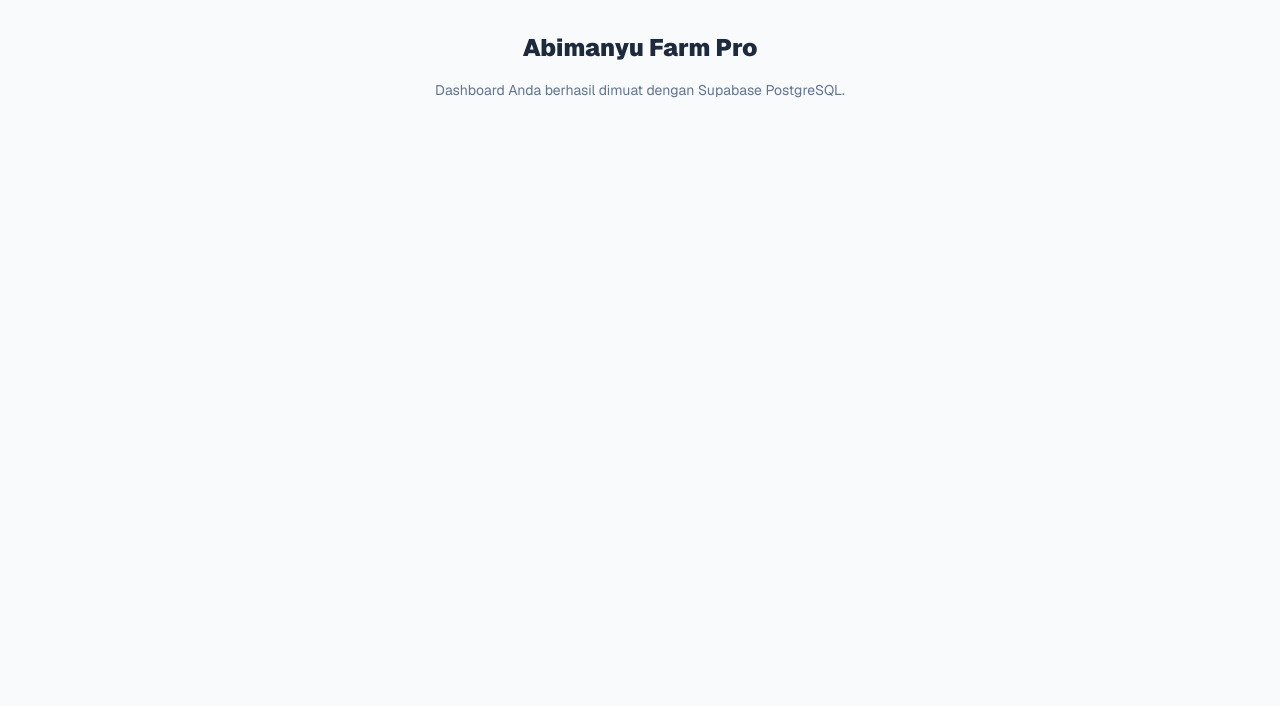
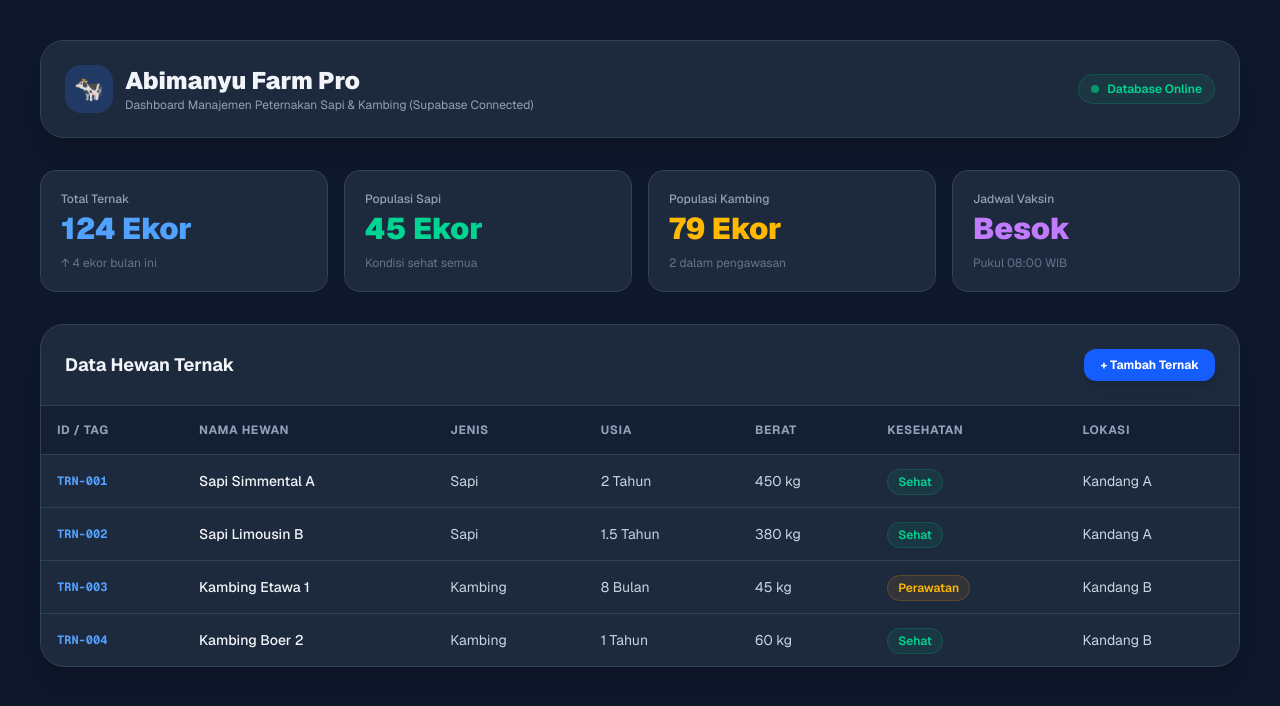
Before and after one commit to reaww30-droid/abimanyu-farm, a Next.js app: page / in a window 1280 px wide. Shown: the top 706 px of the page. Built offline with nearby package versions, Linux system fonts and the light colour scheme.

Commit message:
Add full dashboard UI with animal table

```diff
--- a/app/page.tsx
+++ b/app/page.tsx
@@ -1,11 +1,113 @@
 'use client';
 
+import React, { useState } from 'react';
+
+// Contoh data dummy untuk tabel hewan ternak
+const initialAnimals = [
+  { id: 'TRN-001', name: 'Sapi Simmental A', type: 'Sapi', age: '2 Tahun', weight: '450 kg', health: 'Sehat', status: 'Kandang A' },
+  { id: 'TRN-002', name: 'Sapi Limousin B', type: 'Sapi', age: '1.5 Tahun', weight: '380 kg', health: 'Sehat', status: 'Kandang A' },
+  { id: 'TRN-003', name: 'Kambing Etawa 1', type: 'Kambing', age: '8 Bulan', weight: '45 kg', health: 'Perawatan', status: 'Kandang B' },
+  { id: 'TRN-004', name: 'Kambing Boer 2', type: 'Kambing', age: '1 Tahun', weight: '60 kg', health: 'Sehat', status: 'Kandang B' },
+];
+
 export default function Page() {
+  const [animals] = useState(initialAnimals);
+
   return (
-    <main className="min-h-screen bg-slate-50 dark:bg-slate-900 text-slate-800 dark:text-slate-100 font-sans">
-      <div className="max-w-4xl mx-auto p-8 text-center space-y-4">
-        <h1 className="text-2xl font-black">Abimanyu Farm Pro</h1>
-        <p className="text-sm text-slate-500">Dashboard Anda berhasil dimuat dengan Supabase PostgreSQL.</p>
+    <main className="min-h-screen bg-slate-900 text-slate-100 font-sans p-6 md:p-10">
+      <div className="max-w-7xl mx-auto space-y-8">
+
+        {/* Header Dashboard */}
+        <header className="flex flex-col md:flex-row justify-between items-start md:items-center gap-4 bg-slate-800 p-6 rounded-3xl border border-slate-700 shadow-xl">
+          <div>
+            <div className="flex items-center gap-3">
+              <div className="w-12 h-12 bg-blue-500/20 text-blue-400 rounded-2xl flex items-center justify-center text-2xl">
+                🐄
+              </div>
+              <div>
+                <h1 className="text-2xl font-black">Abimanyu Farm Pro</h1>
+                <p className="text-xs text-slate-400">Dashboard Manajemen Peternakan Sapi & Kambing (Supabase Connected)</p>
+              </div>
+            </div>
+          </div>
+          <div className="flex items-center gap-3">
+            <span className="inline-flex items-center gap-2 px-3 py-1.5 rounded-full text-xs font-semibold bg-emerald-500/10 text-emerald-400 border border-emerald-500/20">
+              <span className="w-2 h-2 rounded-full bg-emerald-500 animate-pulse"></span>
+              Database Online
+            </span>
+          </div>
+        </header>
+
+        {/* Statistik Singkat */}
+        <div className="grid grid-cols-1 sm:grid-cols-2 lg:grid-cols-4 gap-4">
+          <div className="bg-slate-800 p-5 rounded-2xl border border-slate-700">
+            <p className="text-xs text-slate-400 font-medium">Total Ternak</p>
+            <h3 className="text-3xl font-black mt-1 text-blue-400">124 Ekor</h3>
+            <p className="text-xs text-slate-500 mt-2">↑ 4 ekor bulan ini</p>
+          </div>
+          <div className="bg-slate-800 p-5 rounded-2xl border border-slate-700">
+            <p className="text-xs text-slate-400 font-medium">Populasi Sapi</p>
+            <h3 className="text-3xl font-black mt-1 text-emerald-400">45 Ekor</h3>
+            <p className="text-xs text-slate-500 mt-2">Kondisi sehat semua</p>
+          </div>
+          <div className="bg-slate-800 p-5 rounded-2xl border border-slate-700">
+            <p className="text-xs text-slate-400 font-medium">Populasi Kambing</p>
+            <h3 className="text-3xl font-black mt-1 text-amber-400">79 Ekor</h3>
+            <p className="text-xs text-slate-500 mt-2">2 dalam pengawasan</p>
+          </div>
+          <div className="bg-slate-800 p-5 rounded-2xl border border-slate-700">
+            <p className="text-xs text-slate-400 font-medium">Jadwal Vaksin</p>
+            <h3 className="text-3xl font-black mt-1 text-purple-400">Besok</h3>
+            <p className="text-xs text-slate-500 mt-2">Pukul 08:00 WIB</p>
+          </div>
+        </div>
+
+        {/* Tabel Data Ternak */}
+        <div className="bg-slate-800 rounded-3xl border border-slate-700 shadow-xl overflow-hidden">
+          <div className="p-6 border-b border-slate-700 flex justify-between items-center">
+            <h2 className="text-lg font-bold">Data Hewan Ternak</h2>
+            <button className="bg-blue-600 hover:bg-blue-700 text-white text-xs font-bold px-4 py-2 rounded-xl transition shadow-lg">
+              + Tambah Ternak
+            </button>
+          </div>
+          <div className="overflow-x-auto">
+            <table className="w-full text-left border-collapse text-sm">
+              <thead>
+                <tr className="bg-slate-900/50 text-slate-400 border-b border-slate-700 text-xs uppercase tracking-wider">
+                  <th className="p-4">ID / Tag</th>
+                  <th className="p-4">Nama Hewan</th>
+                  <th className="p-4">Jenis</th>
+                  <th className="p-4">Usia</th>
+                  <th className="p-4">Berat</th>
+                  <th className="p-4">Kesehatan</th>
+                  <th className="p-4">Lokasi</th>
+                </tr>
+              </thead>
+              <tbody className="divide-y divide-slate-700">
+                {animals.map((animal) => (
+                  <tr key={animal.id} className="hover:bg-slate-700/30 transition">
+                    <td className="p-4 font-mono text-xs text-blue-400 font-bold">{animal.id}</td>
+                    <td className="p-4 font-medium">{animal.name}</td>
+                    <td className="p-4 text-slate-300">{animal.type}</td>
+                    <td className="p-4 text-slate-300">{animal.age}</td>
+                    <td className="p-4 text-slate-300">{animal.weight}</td>
+                    <td className="p-4">
+                      <span className={`px-2.5 py-1 rounded-full text-xs font-semibold ${
+                        animal.health === 'Sehat'
+                          ? 'bg-emerald-500/10 text-emerald-400 border border-emerald-500/20'
+                          : 'bg-amber-500/10 text-amber-400 border border-amber-500/20'
+                      }`}>
+                        {animal.health}
+                      </span>
+                    </td>
+                    <td className="p-4 text-slate-300">{animal.status}</td>
+                  </tr>
+                ))}
+              </tbody>
+            </table>
+          </div>
+        </div>
+
       </div>
     </main>
   );
```
